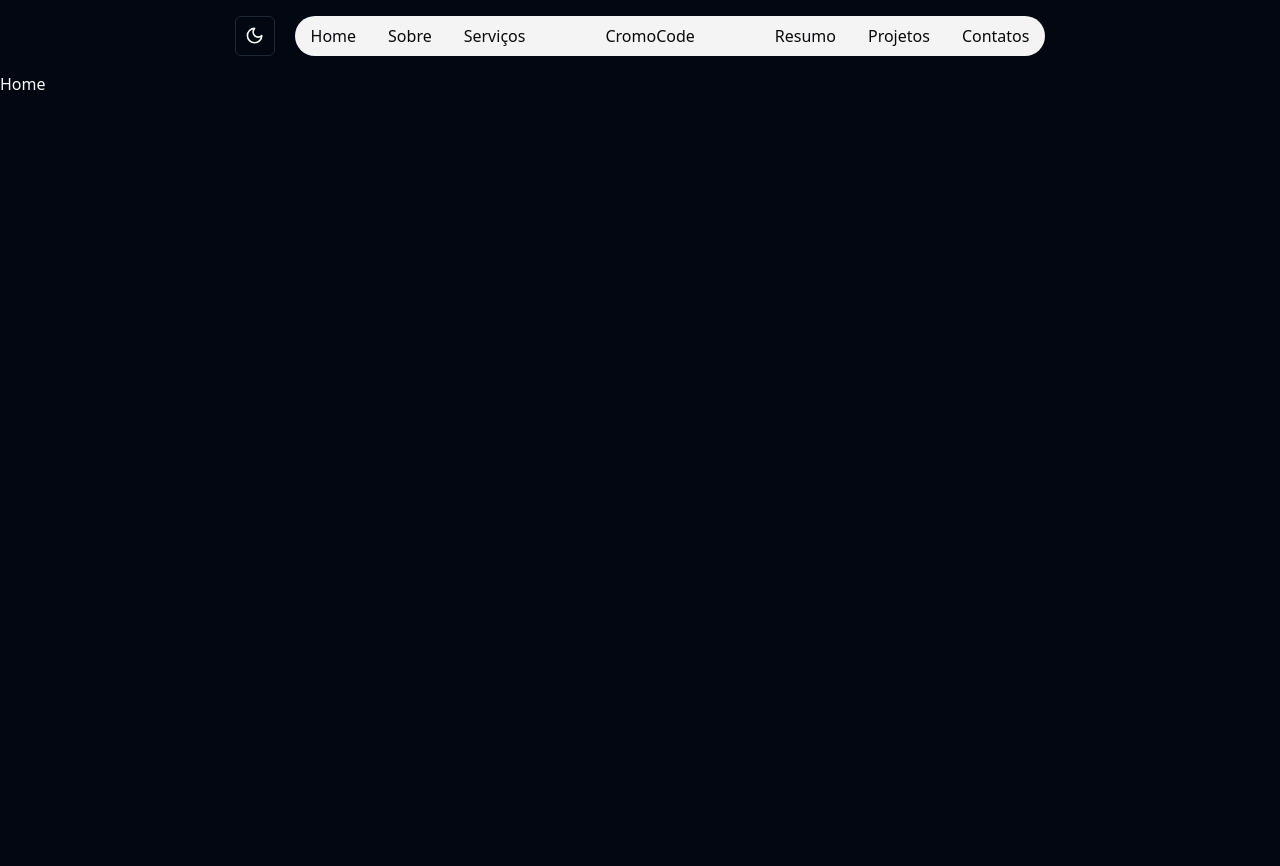
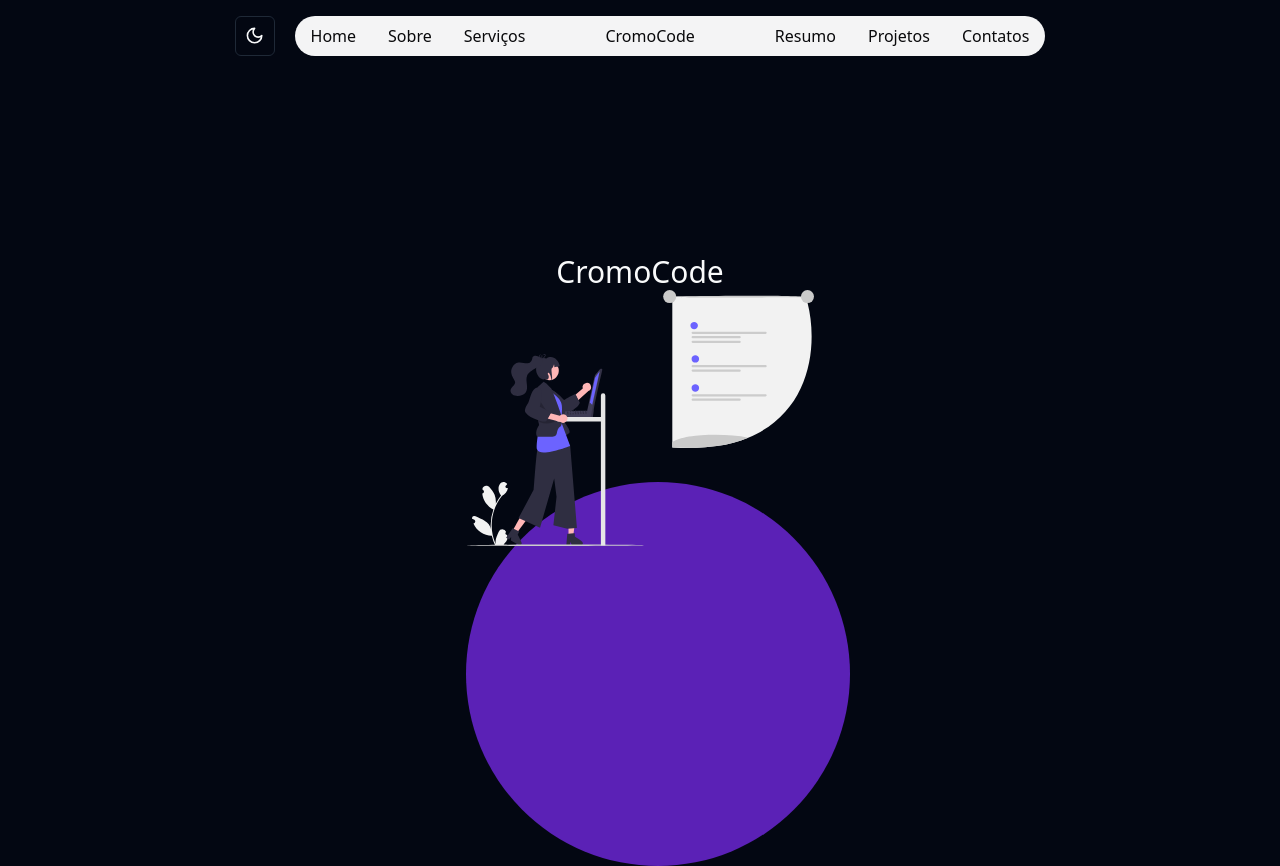
Before and after one commit to Thiago-Barreto-R/CromoCode, a React (Vite) app: page / in a window 1280 px wide. Before the commit the page ends 800 px from the top, so only its background shows below. Built offline with nearby package versions, Linux system fonts and the light colour scheme.

Commit message:
Home started.

```diff
--- a/src/components/header.tsx
+++ b/src/components/header.tsx
@@ -2,7 +2,7 @@ import { ModeToggle } from './mode-toggle'
 
 export function Header() {
   return (
-    <header className='w-full flex items-center justify-center p-4 gap-5'>
+    <header className='w-full flex items-center justify-center p-4 gap-5 absolute top-0'>
       <ModeToggle />
       <nav className='rounded-full bg-zinc-950 text-zinc-50 dark:bg-zinc-100 dark:text-zinc-950 px-4 py-2 flex gap-20 items-center'>
         <div className='flex gap-8'>
--- a/src/pages/(cromoCode)/home.tsx
+++ b/src/pages/(cromoCode)/home.tsx
@@ -1,9 +1,16 @@
+import ImgPersonConference from '../../assets/undraw_conference_re_2yld.svg';
 import LayoutMain from "../layout";
 
 export function Home() {
   return (
     <LayoutMain>
-      <p>Home</p>
+      <div className="h-screen flex items-center justify-center flex-col">
+        <h1 className="text-3xl">CromoCode</h1>
+        <div className='relative bottom-0'>
+          <div className='rounded-full -bottom-80 absolute z-0 bg-violet-800 block h-96 w-96'></div>
+          <img src={ImgPersonConference} alt="" className='h-64 z-50 relative' />
+        </div>
+      </div>
     </LayoutMain>
   )
 }
--- a/src/pages/layout.tsx
+++ b/src/pages/layout.tsx
@@ -9,8 +9,10 @@ interface LayoutMainProps {
 export default function LayoutMain({ children }: LayoutMainProps) {
   return (
     <ThemeProvider defaultTheme="dark" storageKey="vite-ui-theme">
-      <Header />
-      {children}
+      <div className="flex items-center justify-center min-h-screen w-full">
+        <Header />
+        {children}
+      </div>
     </ThemeProvider>
   )
 }
```
Also changed, not shown: src/assets/undraw_conference_re_2yld.svg (added), 1 other file (tests, documents, lock files or other folders).
